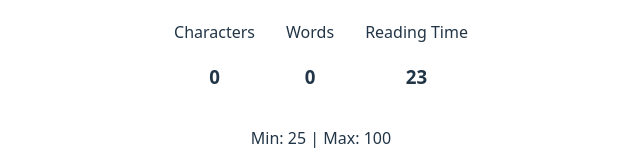
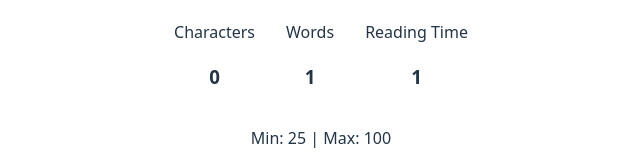
Before and after one commit to NancyBankson/Lab7.2_State_and_Events, a React (Vite) app: page / in a window 1280 px wide. Shown: the part 401-554 px from the top of the page, without its empty margins (319-959 px from the left). Built offline with nearby package versions, Linux system fonts and the light colour scheme.

Commit message:
Cleaned up file format

```diff
--- a/src/App.tsx
+++ b/src/App.tsx
@@ -5,25 +5,30 @@ import type { TextInputProps } from './types';
 import { StatsDisplay } from './components/StatsDisplay/StatsDisplay';
 import { CharacterCounter } from './components/CharacterCounter/CharacterCounter';
 
+function calculateWords(displayText: string): number {
+  const words = displayText.trim().split(/\s+/);
+  return words.length;
+}
+
 function App() {
   const [text, setText] = useState("");
 
   const initialText: TextInputProps = {
-    onTextChange: (newText:string) => setText(newText),
+    onTextChange: (newText: string) => setText(newText),
     initialValue: "",
     placeholder: "Start typing your content here...",
   }
   const textStats1 = {
     characterCount: text.length,
-    wordCount: 0,
-    readingTime: 23
+    wordCount: calculateWords(text),
+    readingTime: Math.ceil(calculateWords(text) / 225)  // Words per minute used is 225
   }
   return (
     <>
       <TextInput
         placeholder={initialText.placeholder}
         initialValue={text}
-      onTextChange={initialText.onTextChange}
+        onTextChange={initialText.onTextChange}
       />
       <StatsDisplay
         stats={textStats1}
```
